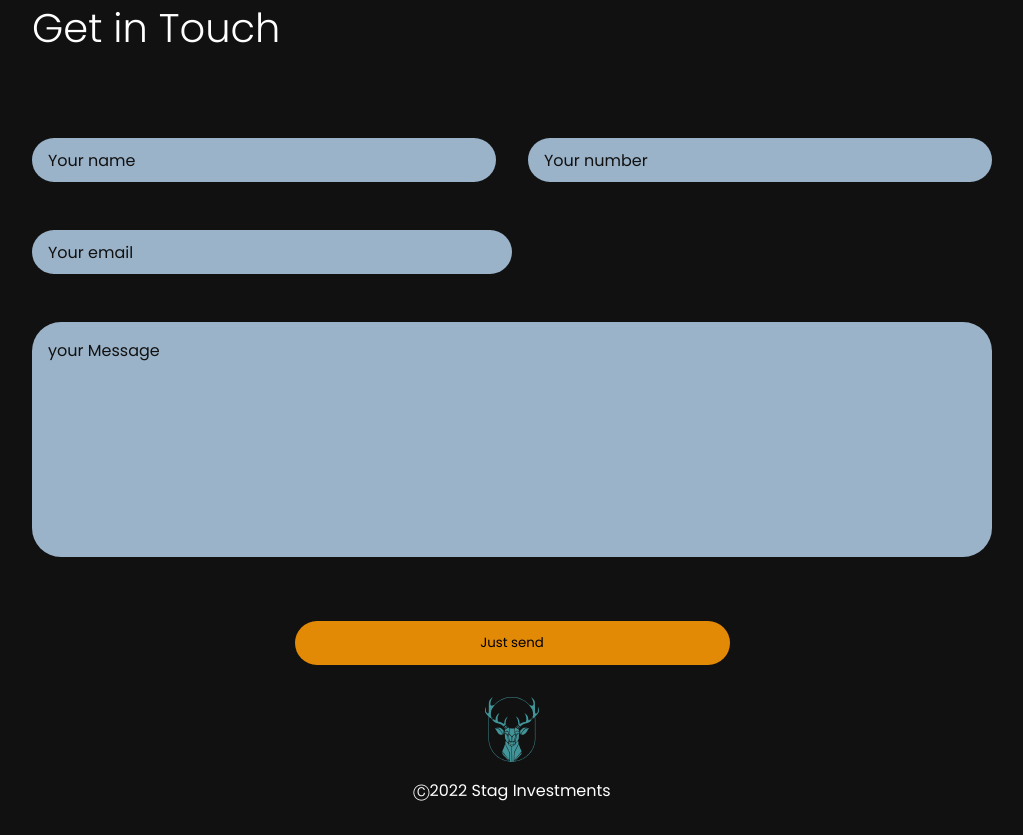
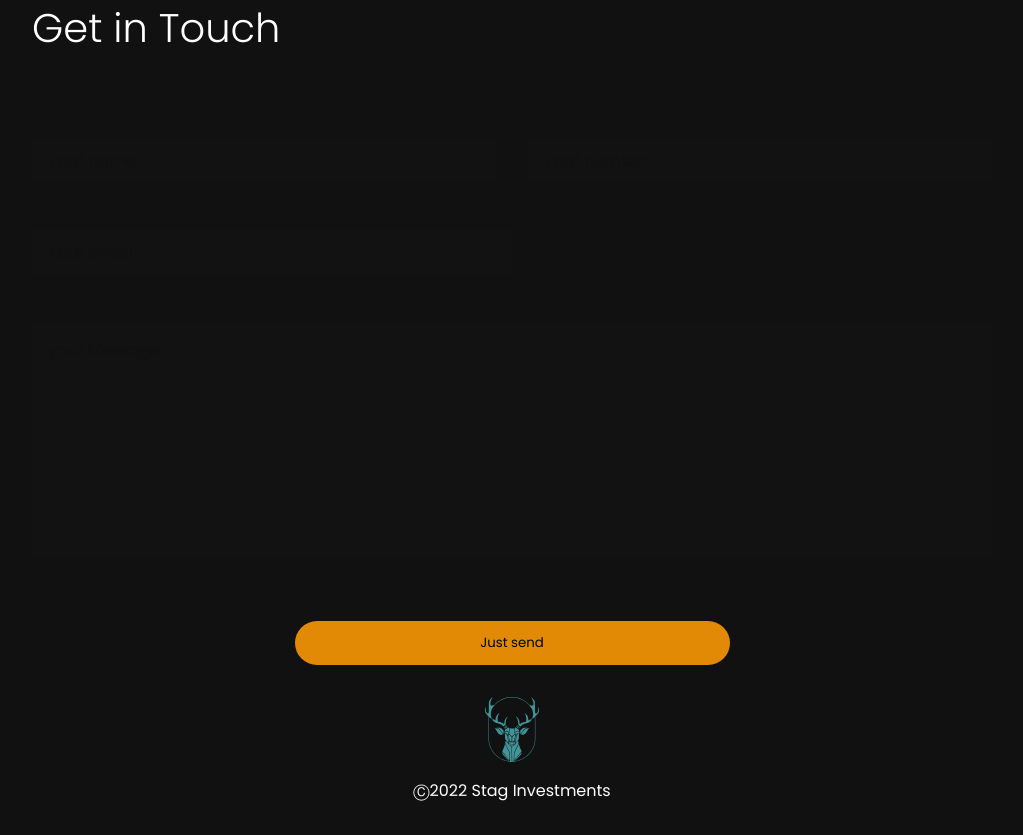
Before and after one commit to LalithYagnavalkya/Stag-Investments-landing-page, a Next.js app: page / in a window 1280 px wide. Shown: the part 6080-6915 px from the top of the page, without its empty margins (128-1151 px from the left). Built offline with nearby package versions, Linux system fonts and the light colour scheme.

Commit message:
change contact

```diff
--- a/styles/HomePageStyles/Contact.module.css
+++ b/styles/HomePageStyles/Contact.module.css
@@ -36,7 +36,7 @@
   height: 44px;
   overflow: hidden;
 
-  border-radius: 29px;
+  /* border-radius: 29px; */
   outline: none;
 }
 .feildinput input {
@@ -47,7 +47,7 @@
   font-size: 16px;
   outline: none;
 
-  background: #9bb3c9;
+  /* background: #9bb3c9; */
   /* background-color: inherit; */
   color: var(--main-bg-color);
 
@@ -76,10 +76,10 @@
   font-size: 16px;
   font-family: "poppins";
   padding: 1rem;
-  background: #9bb3c9;
+  /* background: #9bb3c9; */
   color: var(--main-bg-color);
   outline: none;
-  border-radius: 29px;
+  /* border-radius: 29px; */
 }
 .messagefeildinput textarea::placeholder {
   color: var(--main-bg-color);
```
